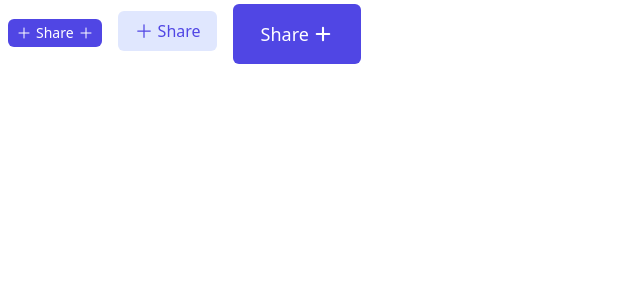
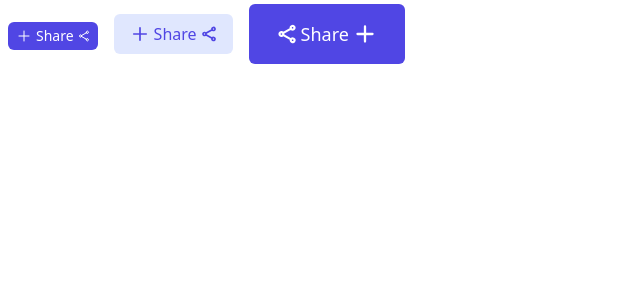
Before and after one commit to abhyas01/second-brain, a React (Vite) app in the folder frontend/: page / in a window 1280 px wide. Shown: the top 300 px of the page, without its empty margins (0-640 px from the left). Built offline with nearby package versions, Linux system fonts and the light colour scheme.

Commit message:
ShareIcon added

```diff
--- a/frontend/src/App.tsx
+++ b/frontend/src/App.tsx
@@ -1,6 +1,7 @@
 import { ReactElement } from "react";
 import Button from "./components/ui/Button";
 import PlusIcon from "./components/ui/icons/PlusIcon";
+import ShareIcon from "./components/ui/icons/ShareIcon";
 
 function App(): ReactElement {
   return (
@@ -15,7 +16,7 @@ function App(): ReactElement {
           <PlusIcon size="sm" strokeWidth="sm" />
         }
         endIcon={
-          <PlusIcon size="sm" strokeWidth="sm" />
+          <ShareIcon size="sm" strokeWidth="sm" />
         }
         className="mx-2"
       />
@@ -26,7 +27,10 @@ function App(): ReactElement {
         text="Share"
         onClick={() => {}}
         startIcon={
-          <PlusIcon size="md" strokeWidth="sm" />
+          <PlusIcon size="md" strokeWidth="md" />
+        }
+        endIcon={
+          <ShareIcon size="md" strokeWidth="md" />
         }
         className="mx-2"
       />
@@ -36,8 +40,11 @@ function App(): ReactElement {
         size="lg"
         text="Share"
         onClick={() => {}}
+        startIcon={
+          <ShareIcon size="lg" strokeWidth="lg" />
+        }
         endIcon={
-          <PlusIcon size="md" strokeWidth="lg" />
+          <PlusIcon size="lg" strokeWidth="lg" />
         }
         className="mx-2 my-1"
       />
--- a/frontend/src/components/ui/icons/PlusIcon.tsx
+++ b/frontend/src/components/ui/icons/PlusIcon.tsx
@@ -5,13 +5,13 @@ import { IconInput } from './interfaces/icon-interfaces';
 const sizeStyles: Record<Size, string> = {
   "sm": "size-4",
   "md": "size-5",
-  "lg": "size-8"
+  "lg": "size-6"
 };
 
 const strokeWidth: Record<Size, string> = {
   "sm": "1.5",
   "md": "2",
-  "lg": "2.5"
+  "lg": "2.3"
 };
 
 function PlusIcon(props: IconInput): ReactElement{
--- /dev/null
+++ b/frontend/src/components/ui/icons/ShareIcon.tsx
@@ -0,0 +1,35 @@
+import { IconInput } from "./interfaces/icon-interfaces";
+import { Size } from "../interfaces/ui-interfaces";
+import { ReactElement } from "react";
+
+const sizeStyles: Record<Size, string> = {
+  "sm": "size-3",
+  "md": "size-4",
+  "lg": "size-5"
+};
+
+const strokeWidth: Record<Size, string> = {
+  "sm": "2",
+  "md": "2.5",
+  "lg": "2.6"
+};
+
+function ShareIcon(props: IconInput): ReactElement{
+  return(
+    <svg
+      xmlns="http://www.w3.org/2000/svg"
+      fill="none"
+      viewBox="0 0 24 24"
+      stroke-width={`${strokeWidth[props.strokeWidth]}`}
+      stroke="currentColor"
+      className={`
+        ${sizeStyles[props.size]}
+        ${props.className}
+      `}
+    >
+      <path stroke-linecap="round" stroke-linejoin="round" d="M7.217 10.907a2.25 2.25 0 1 0 0 2.186m0-2.186c.18.324.283.696.283 1.093s-.103.77-.283 1.093m0-2.186 9.566-5.314m-9.566 7.5 9.566 5.314m0 0a2.25 2.25 0 1 0 3.935 2.186 2.25 2.25 0 0 0-3.935-2.186Zm0-12.814a2.25 2.25 0 1 0 3.933-2.185 2.25 2.25 0 0 0-3.933 2.185Z" />
+    </svg>
+  );
+};
+
+export default ShareIcon;
```
